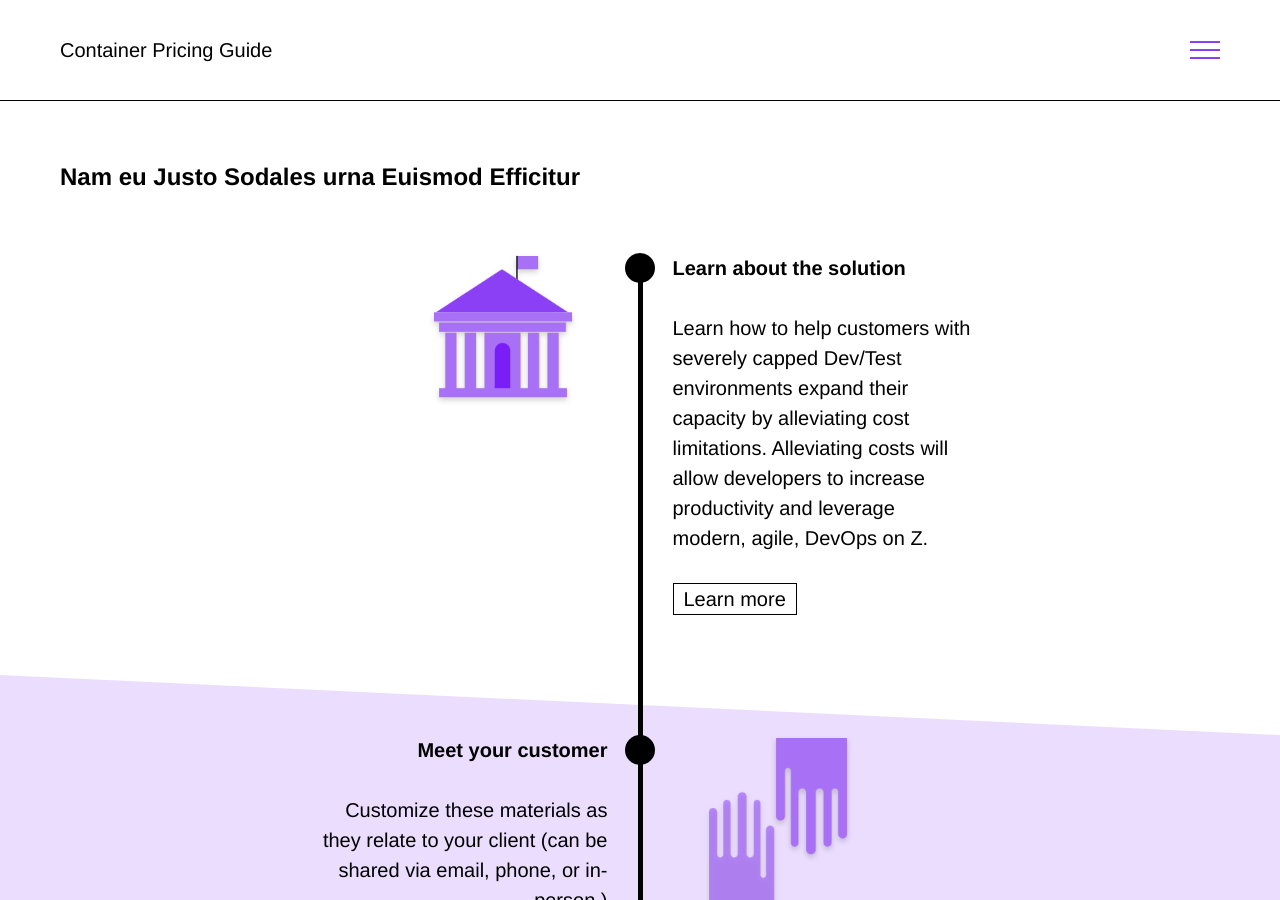
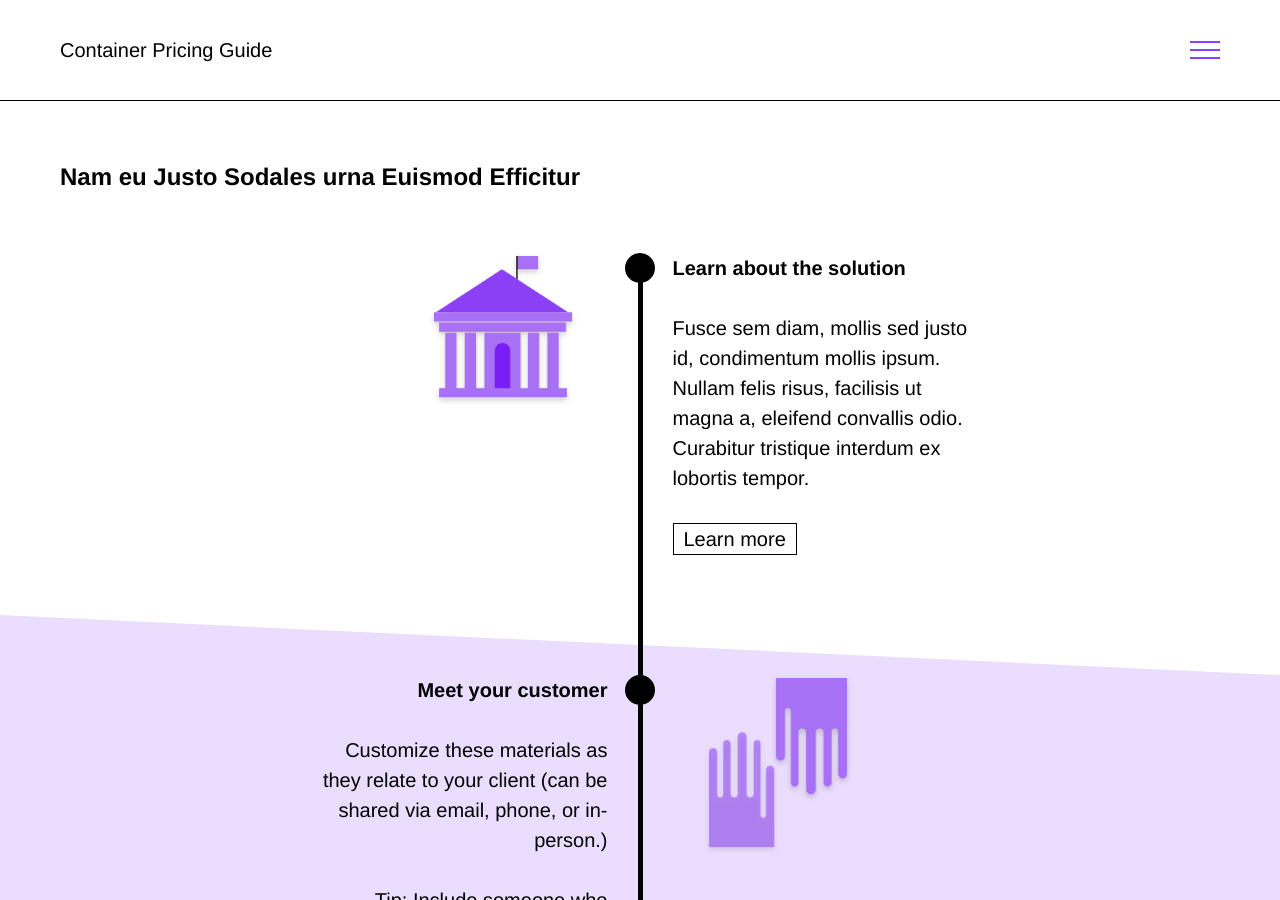
Before and after one commit to gvorbeck/container-pricing, a Jekyll site: the page built from pages/devtest-home.md, in a window 1280 px wide and 900 px high. Built offline with Jekyll 4.4.1, drawn with Linux system fonts in a browser that asks for light colours.

Commit message:
Update devtest-learn.md

```diff
--- a/pages/devtest-learn.md
+++ b/pages/devtest-learn.md
@@ -9,7 +9,7 @@ slug: learn
 # SOLUTION LANDING PAGE CONTENT
 page-logo: visual_learn.png
 excerpt: |
-  Learn how to help customers with severely capped Dev/Test environments expand their capacity by alleviating cost limitations. Alleviating costs will allow developers to increase productivity and leverage modern, agile, DevOps on Z.
+  Fusce sem diam, mollis sed justo id, condimentum mollis ipsum. Nullam felis risus, facilisis ut magna a, eleifend convallis odio. Curabitur tristique interdum ex lobortis tempor.
 button: Learn more
 
 # PAGE CONTENT
```
